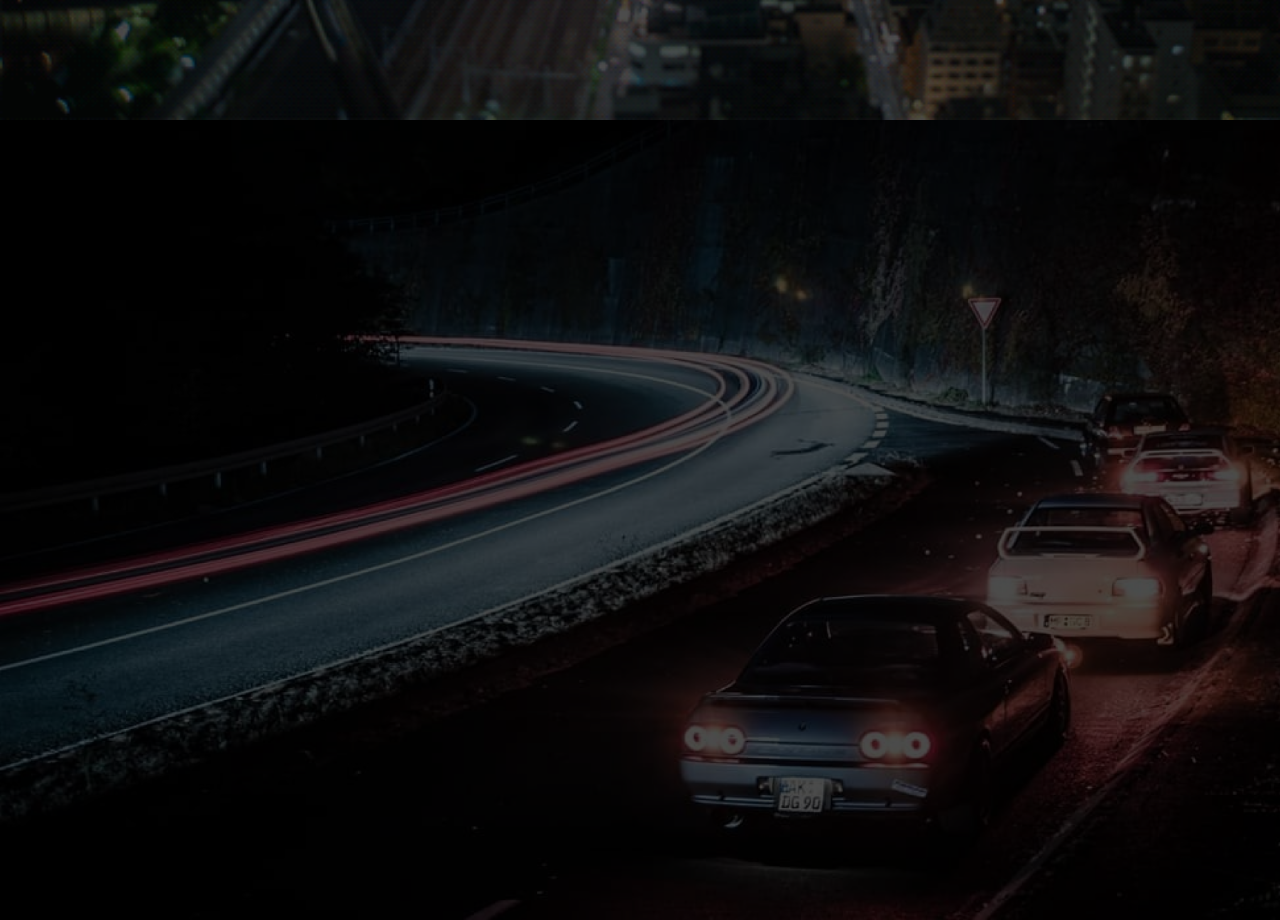
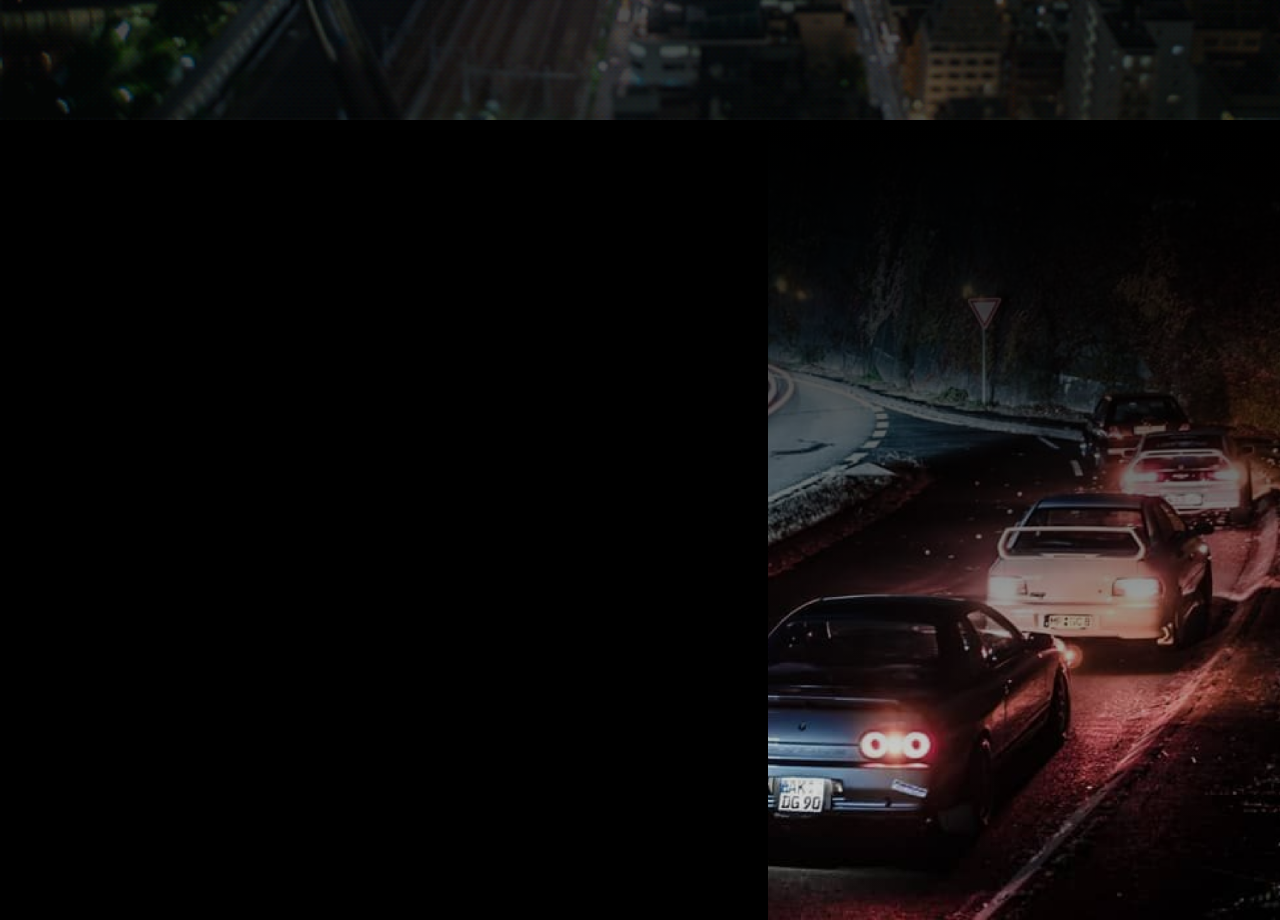
Before and after one commit to mxrshall/Web-Header-Design, a React (Vite) app: page / in a window 1280 px wide. Shown: the part 680-1600 px from the top of the page. Built offline with nearby package versions, Linux system fonts and the light colour scheme.

Commit message:
Pridanie linear prechodu a divu

```diff
--- a/src/Popis.jsx
+++ b/src/Popis.jsx
@@ -3,7 +3,10 @@ import { motion } from "framer-motion"
 function Popis() {
   return (
     <motion.div className="w-full h-[100vh] bg-[url('./images/background.png')] bg-cover">
-        <div className="w-full h-[100vh] bg-black bg-opacity-70 flex items-center justify-center">
+        <div className="w-full h-[100vh] bg-gradient-to-b from-black to-transparent">
+            <div className="w-3/5 h-[100vh] bg-black">
+
+            </div>
         </div>
     </motion.div>
   )
```
